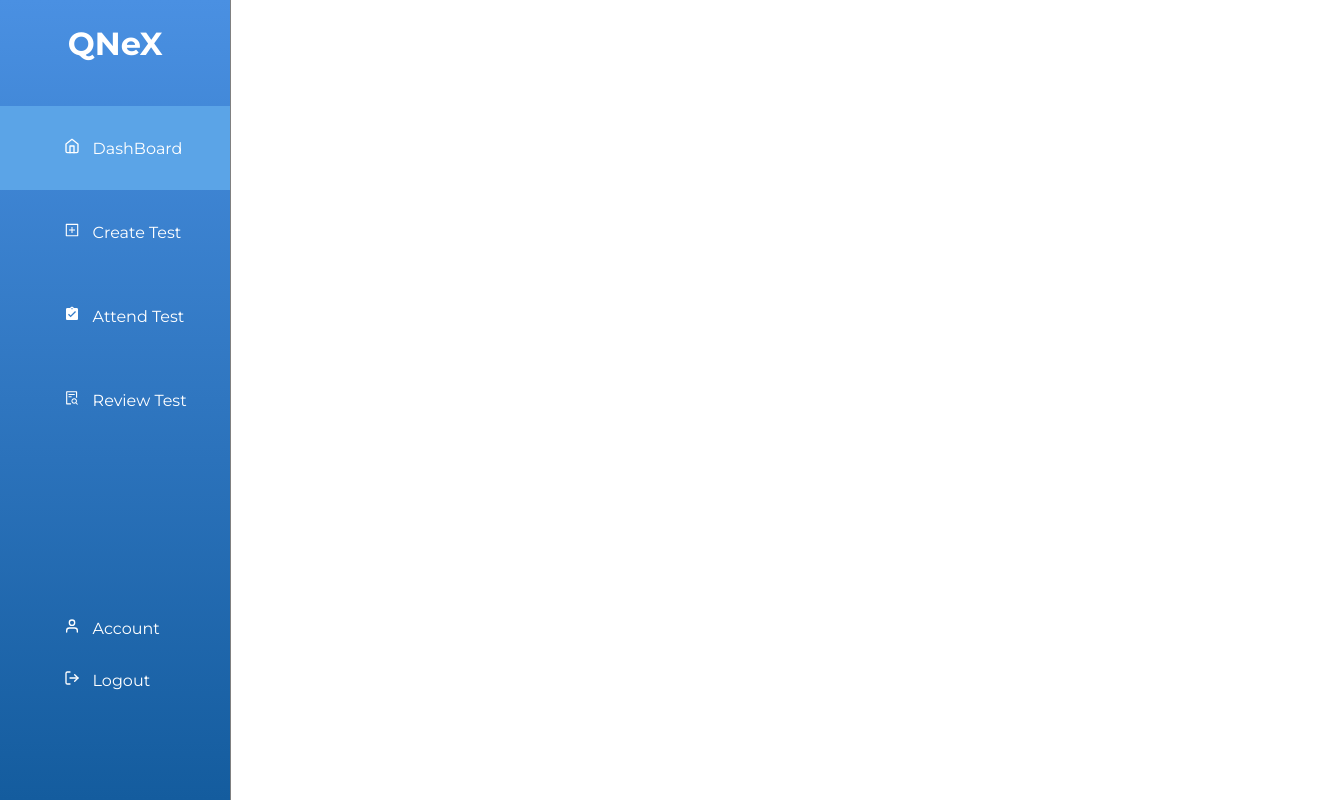
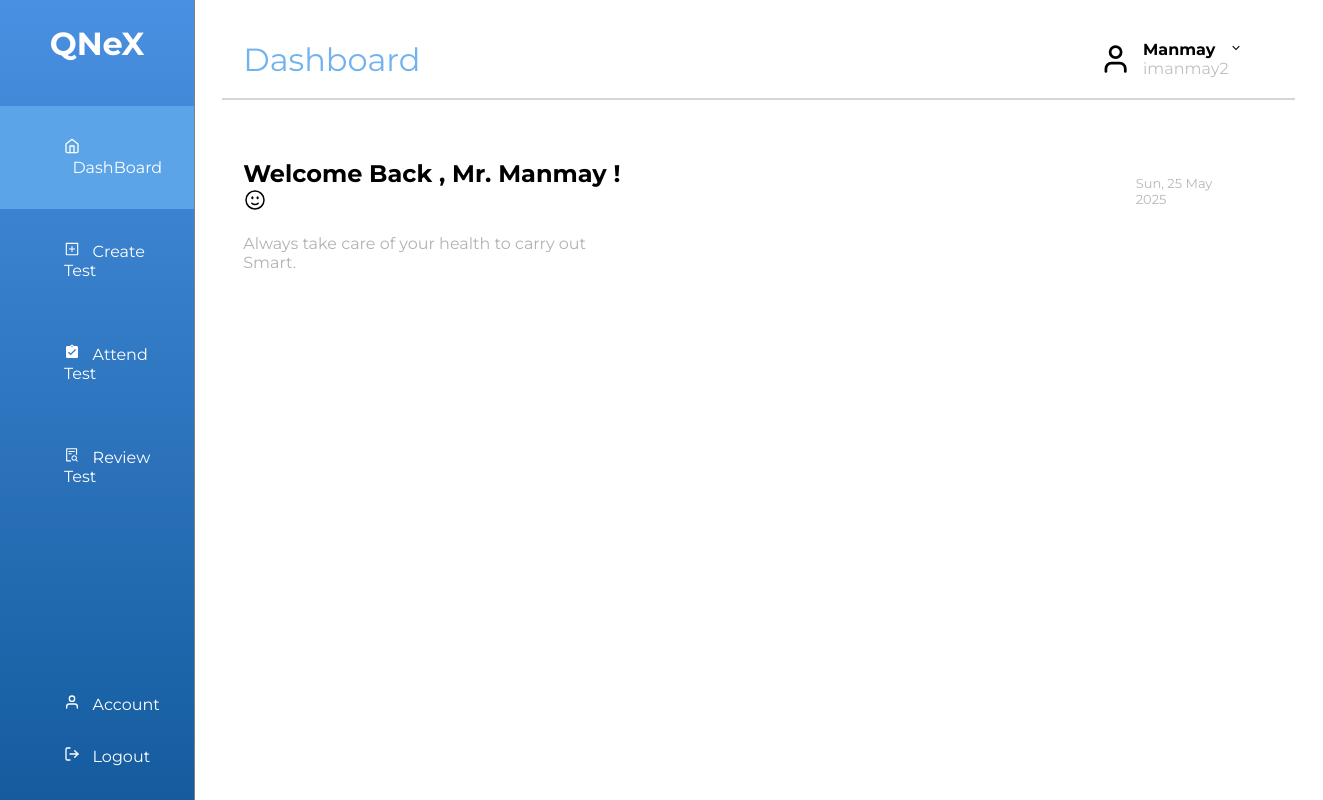
Before and after one commit to imanmay2/QNeX, a React (Vite) app in the folder client/ui/: page /dashboard in a window 1280 px wide. Shown: the whole page, 1323 px wide, since content can reach past the window. Built offline with nearby package versions, Linux system fonts and the light colour scheme; a web font is replaced by a local one.

Commit message:
50% Dashboad UI completed

```diff
--- a/client/ui/package.json
+++ b/client/ui/package.json
@@ -16,6 +16,7 @@
     "@mui/material": "^7.1.0",
     "axios": "^1.9.0",
     "cookie-parser": "^1.4.7",
+    "lucide-react": "^0.513.0",
     "react": "^19.1.0",
     "react-dom": "^19.1.0",
     "react-icons": "^5.5.0",
--- a/client/ui/src/components/Dashboard.jsx
+++ b/client/ui/src/components/Dashboard.jsx
@@ -1,11 +1,63 @@
 import "./css/dashboard.css";
-import {Options} from "./Options"
-function Dashboard(){
-    return(
+import { Options } from "./Options";
+import { User } from 'lucide-react';
+import { HiOutlineFaceSmile } from "react-icons/hi2";
+import { RiArrowDownSLine } from "react-icons/ri";
+function Dashboard() {
+    let name = "Manmay";
+    let username = "imanmay2";
+
+    //fetch date:
+    function getFormattedDate() {
+        const date = new Date();
+
+        const days = ["Sun", "Mon", "Tue", "Wed", "Thu", "Fri", "Sat"];
+        const months = ["Jan", "Feb", "Mar", "Apr", "May", "Jun",
+            "Jul", "Aug", "Sept", "Oct", "Nov", "Dec"];
+
+        const dayName = days[date.getDay()];
+        const day = date.getDate();
+        const monthName = months[date.getMonth()];
+        const year = date.getFullYear();
+
+        return `${dayName}, ${day} ${monthName} ${year}`;
+    }
+
+    return (
         <div className="dashboard">
-            <Options/>
+            <Options />
+            <div className="main">
+                <div className="nav">
+                    <font className="designDash">Dashboard</font>
+
+                    <div id="details">
+                        <User size={38} strokeWidth={2} /> &nbsp; &nbsp;
+                        <div className="name">
+                            <b>{name}</b> <br />
+                            <font id="username">{username}</font>
+                        </div> <RiArrowDownSLine />
+                    </div>
+                </div>
+
+                <br />
+                <center> <hr className="line" width="95%" /></center>
+
+                <br />
+                <div className="greet">
+                    <div className="content">
+                        <h2> Welcome Back , Mr. {name} !  <HiOutlineFaceSmile /> </h2>
+                        <div className="space">
+                            <font className="quote">Always take care of your health to carry out Smart.</font></div>
+                    </div>
+                    <div id="date">
+                       {getFormattedDate()}
+                    </div>
+                </div>
+
+
+            </div>
         </div>
     )
 }
 
-export {Dashboard};
+export { Dashboard };
--- a/client/ui/src/components/css/dashboard.css
+++ b/client/ui/src/components/css/dashboard.css
@@ -6,3 +6,62 @@
 .dash{
     background-color: #5BA4E7;
 }
+
+.main{
+    display:flex;
+    flex-direction: column;
+}
+
+.nav{
+    /* padding:3rem; */
+    padding-top: 2rem;
+    display: flex;
+    margin-top:0.5rem;
+    margin-left: 3rem;
+    margin-right:5rem;
+}
+
+.greet{
+    padding-top: 2rem;
+   margin-top:0.5rem;
+    margin-left: 3rem;
+    margin-right:5rem;
+    display: flex;
+
+}
+
+#date{
+    margin-left:39vw;
+    margin-top:2vh;
+    font-size: small;
+    color:rgb(185, 182, 182);
+}
+
+.space{
+    margin-top: 1rem;
+}
+
+.quote{
+    margin-top:12rem;
+    color:rgb(180, 177, 177);
+}
+
+.designDash{
+    color:#71b2ef;
+    font-weight: 400;
+    font-size: 2rem;
+}
+
+
+#details{
+    margin-left:53vw;
+    display: flex;
+}
+
+#username{
+    color:silver;
+}
+
+.line{
+    border: 1px solid rgb(214, 212, 212);
+}
```
Also changed, not shown: 1 other file (tests, documents, lock files or other folders).
